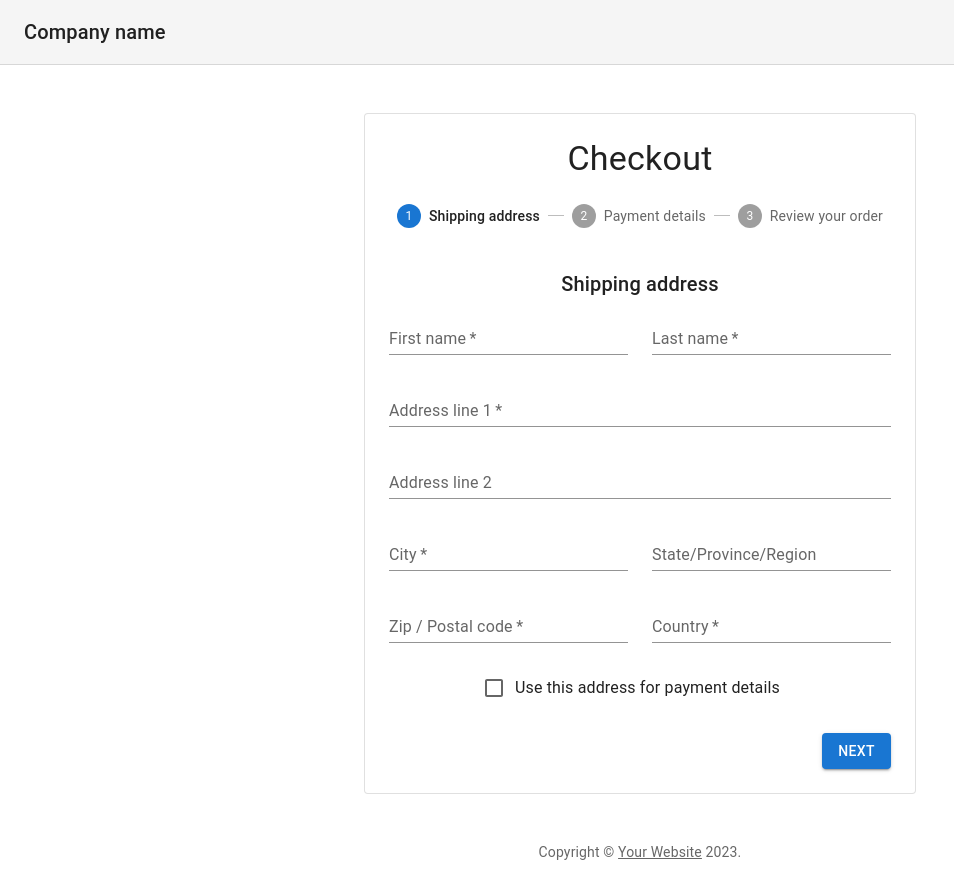
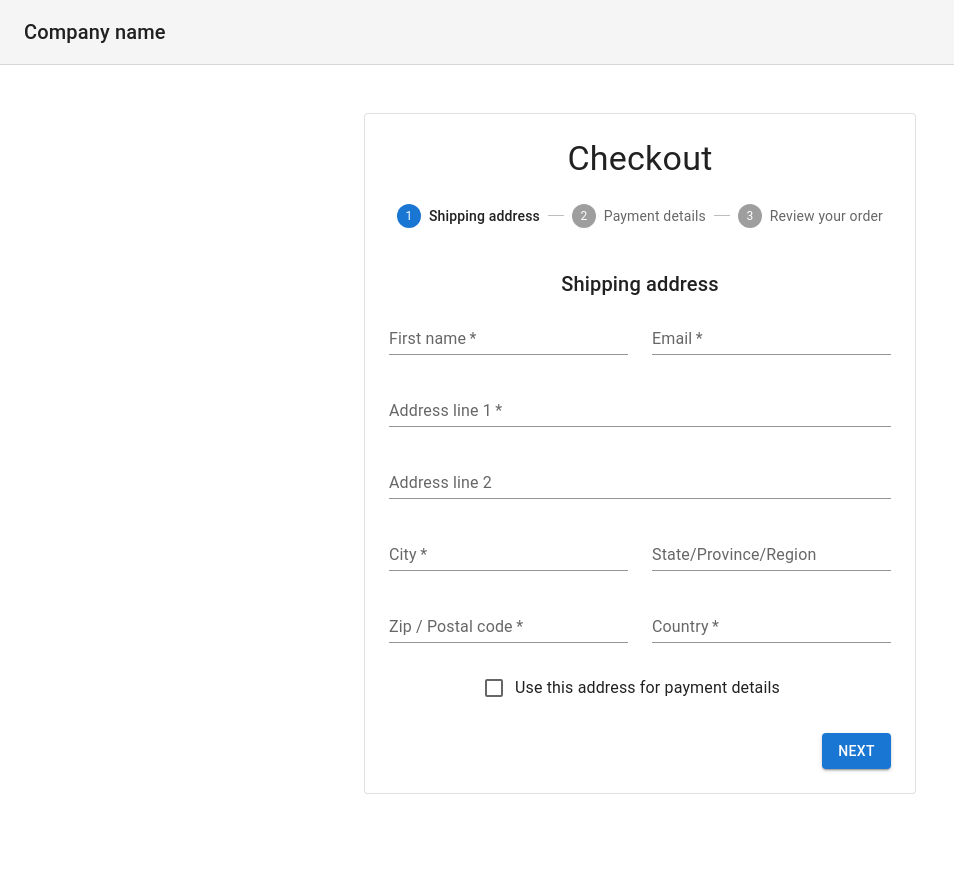
Before and after one commit to IvanGoranoff/Nutritions, a React (Create React App) app in the folder ui/: page /checkout in a window 1280 px wide. Shown: the whole page, without its empty margins (0-954 px from the left). After the commit the page ends 842 px from the top, so only its background shows below. Built offline with nearby package versions, Linux system fonts and the light colour scheme.

Commit message:
fixed store

```diff
--- a/ui/src/components/SignIn.js
+++ b/ui/src/components/SignIn.js
@@ -26,12 +26,13 @@ export default function SignIn() {
 
     const dispatch = useDispatch();
     const handleSubmit = async (event) => {
+        console.log(event)
         event.preventDefault();
         const data = new FormData(event.currentTarget);
         const email = data.get('email');
-        const password = data.get('password');
+        const username = data.get('username');
 
-        dispatch(setUser(data));
+        dispatch(setUser({ email, username }));
 
         navigate('/checkout');
 
@@ -43,7 +44,8 @@ export default function SignIn() {
                 headers: {
                     'Content-Type': 'application/json',
                 },
-                body: JSON.stringify({ email, password }),
+                body: JSON.stringify({ email, username
+                }),
             });
 
             // if (response.ok) {
@@ -92,11 +94,11 @@ export default function SignIn() {
                             margin="normal"
                             required
                             fullWidth
-                            name="password"
-                            label="Password"
-                            type="password"
-                            id="password"
-                            autoComplete="current-password"
+                            name="username"
+                            label="Username"
+                            type="text"
+                            id="username"
+                            autoComplete="username"
                         />
                         <FormControlLabel
                             control={<Checkbox value="remember" color="primary" />}
--- a/ui/src/components/main/AddressForm.js
+++ b/ui/src/components/main/AddressForm.js
@@ -4,8 +4,18 @@ import Typography from '@mui/material/Typography';
 import TextField from '@mui/material/TextField';
 import FormControlLabel from '@mui/material/FormControlLabel';
 import Checkbox from '@mui/material/Checkbox';
+import { useSelector } from 'react-redux';
+
 
 export default function AddressForm() {
+  const user = useSelector((state) => state.user.user);
+
+  // Проверка дали user е дефиниран
+  const email = user?.email || "";
+  const username = user?.username || "";
+
+  console.log("User from Redux Store:", user);
+
   return (
     <React.Fragment>
       <Typography variant="h6" gutterBottom>
@@ -19,6 +29,7 @@ export default function AddressForm() {
             name="firstName"
             label="First name"
             fullWidth
+            value={username || ""}
             autoComplete="given-name"
             variant="standard"
           />
@@ -26,10 +37,11 @@ export default function AddressForm() {
         <Grid item xs={12} sm={6}>
           <TextField
             required
-            id="lastName"
-            name="lastName"
-            label="Last name"
+            id="email"
+            name="email"
+            label="Email"
             fullWidth
+            value={email || ""}
             autoComplete="family-name"
             variant="standard"
           />
--- a/ui/src/components/main/Checkout.js
+++ b/ui/src/components/main/Checkout.js
@@ -16,18 +16,6 @@ import PaymentForm from './PaymentForm';
 import Review from './Review';
 import { useSelector, useDispatch } from 'react-redux';
 
-function Copyright() {
-  return (
-    <Typography variant="body2" color="text.secondary" align="center">
-      {'Copyright © '}
-      <Link color="inherit" href="https://mui.com/">
-        Your Website
-      </Link>{' '}
-      {new Date().getFullYear()}
-      {'.'}
-    </Typography>
-  );
-}
 
 const steps = ['Shipping address', 'Payment details', 'Review your order'];
 
@@ -117,7 +105,6 @@ export default function Checkout() {
             </React.Fragment>
           )}
         </Paper>
-        <Copyright />
       </Container>
     </React.Fragment>
   );
```
